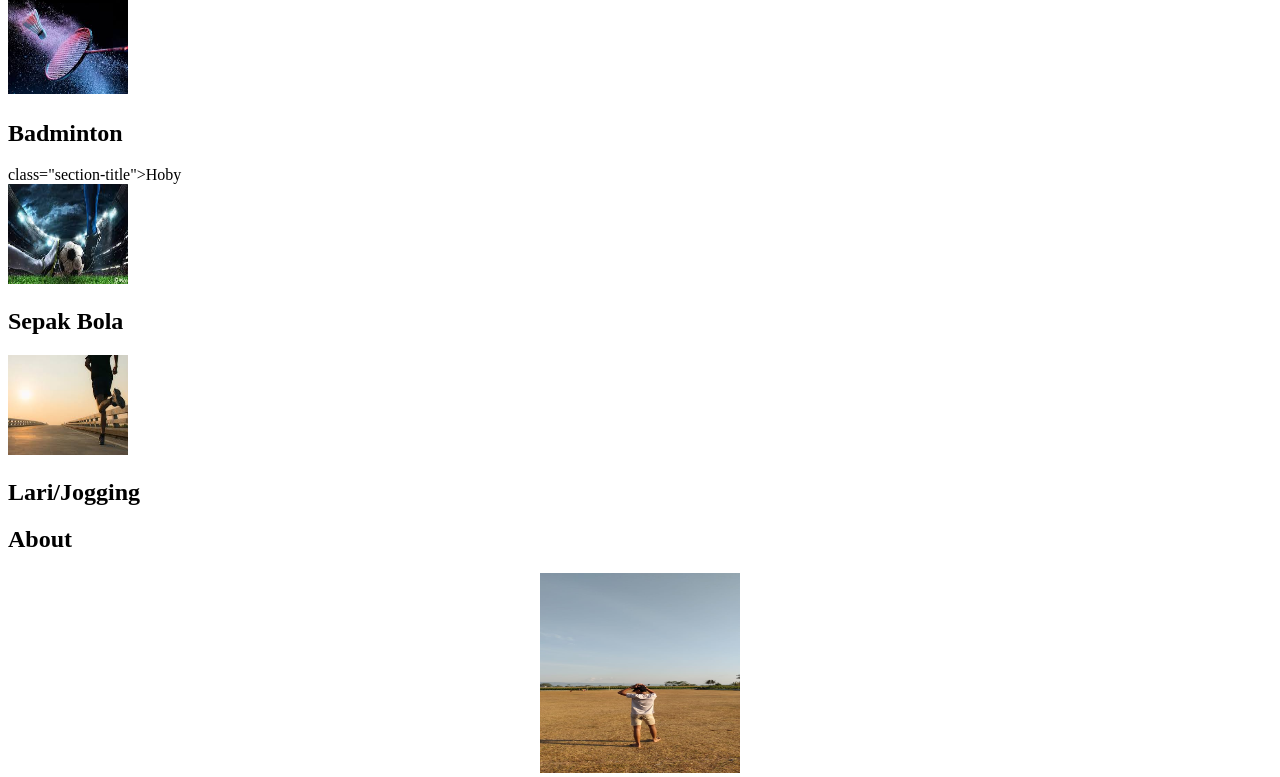
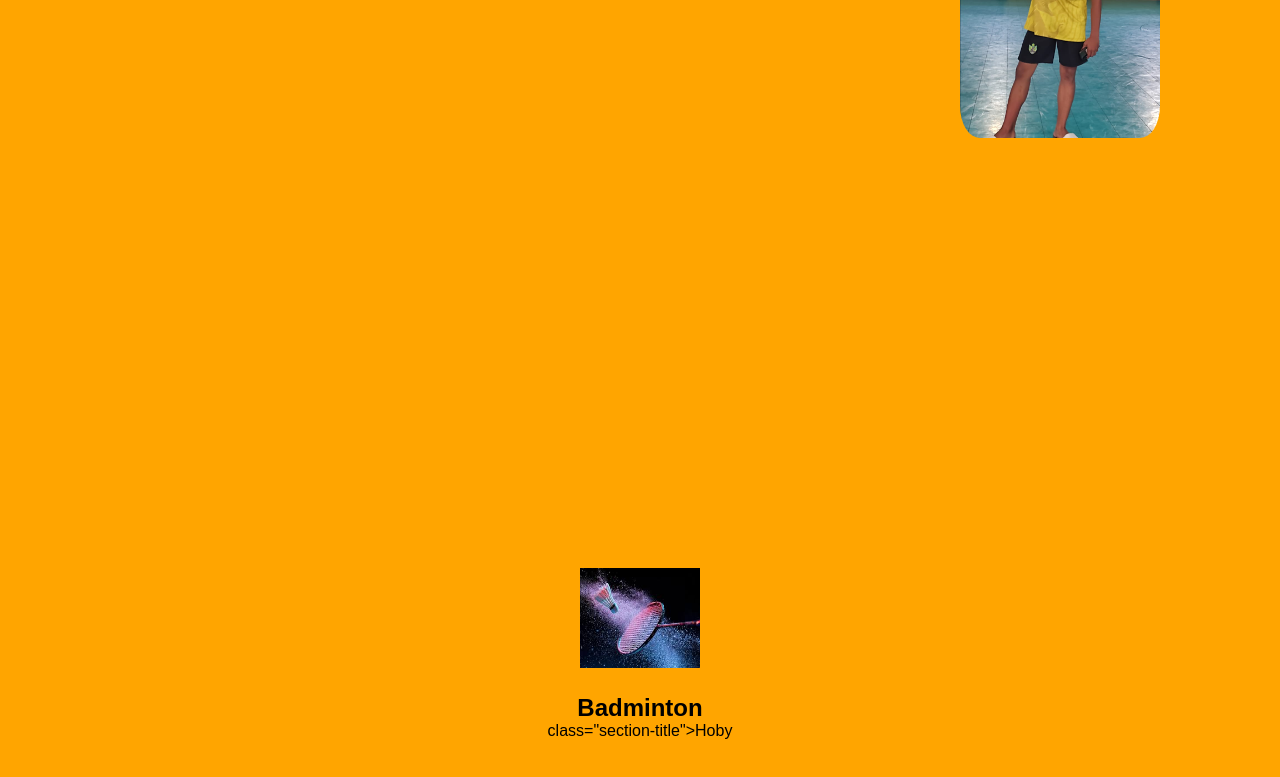
Before and after one commit to DhanyRizkyFinanto108/oookkookokko, a plain HTML site: page index.html in a window 1280 px wide. Shown: the part 422-1199 px from the top of the page. Drawn offline with Linux system fonts and the light colour scheme.

Commit message:
Update index.html

```diff
--- a/index.html
+++ b/index.html
@@ -7,7 +7,7 @@
 	<meta name="viewport" content="width=device-width, initial-scale=1.0" />
 	<link type="icon" rel="icon" href="img/icon/favicon.ico" />
 	<title>Dhany.R</title>
-	<link rel="stylesheet" href="Webseit.css" />
+	<link rel="stylesheet" href="style.css" />
 </head>
 <body>
 	<header>
```
